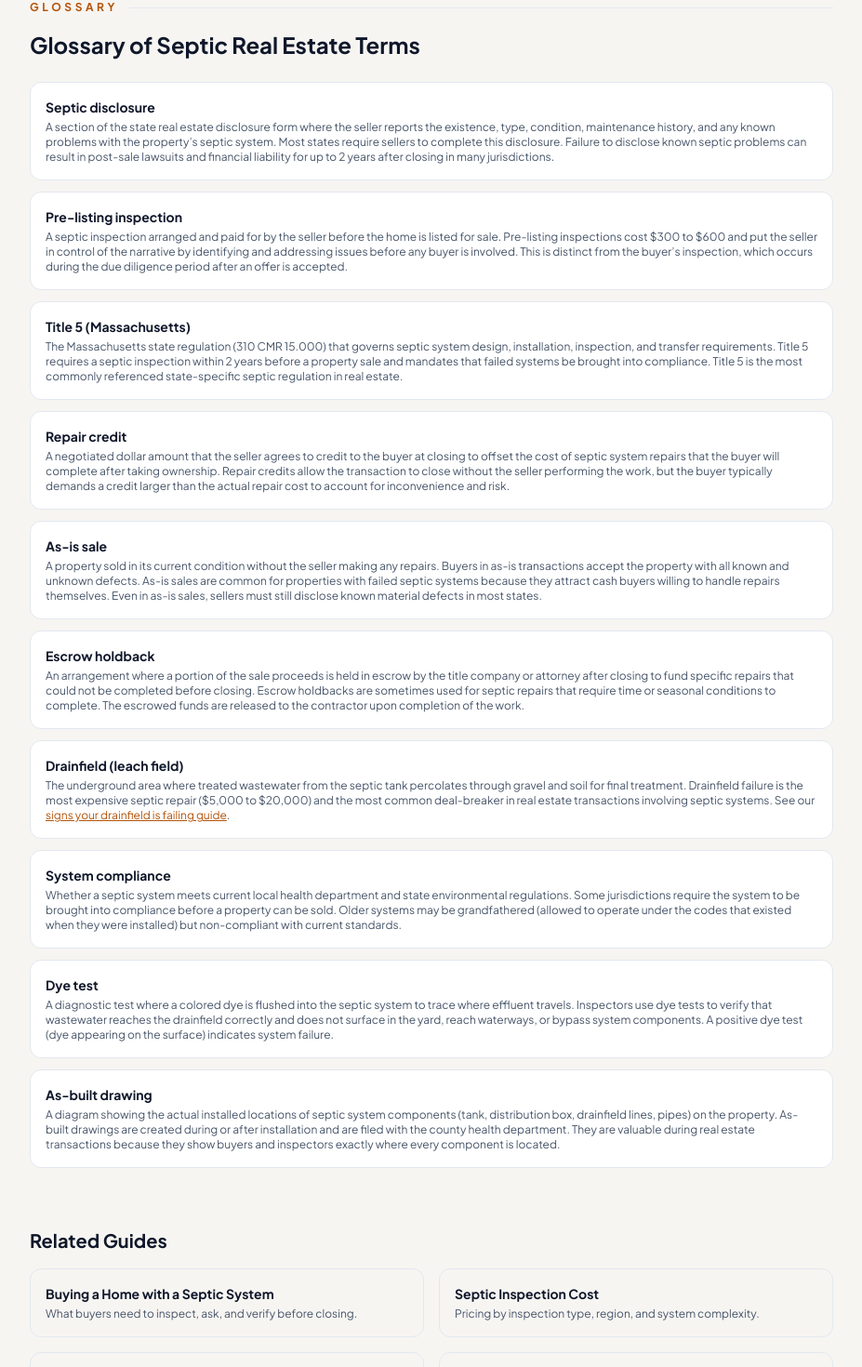
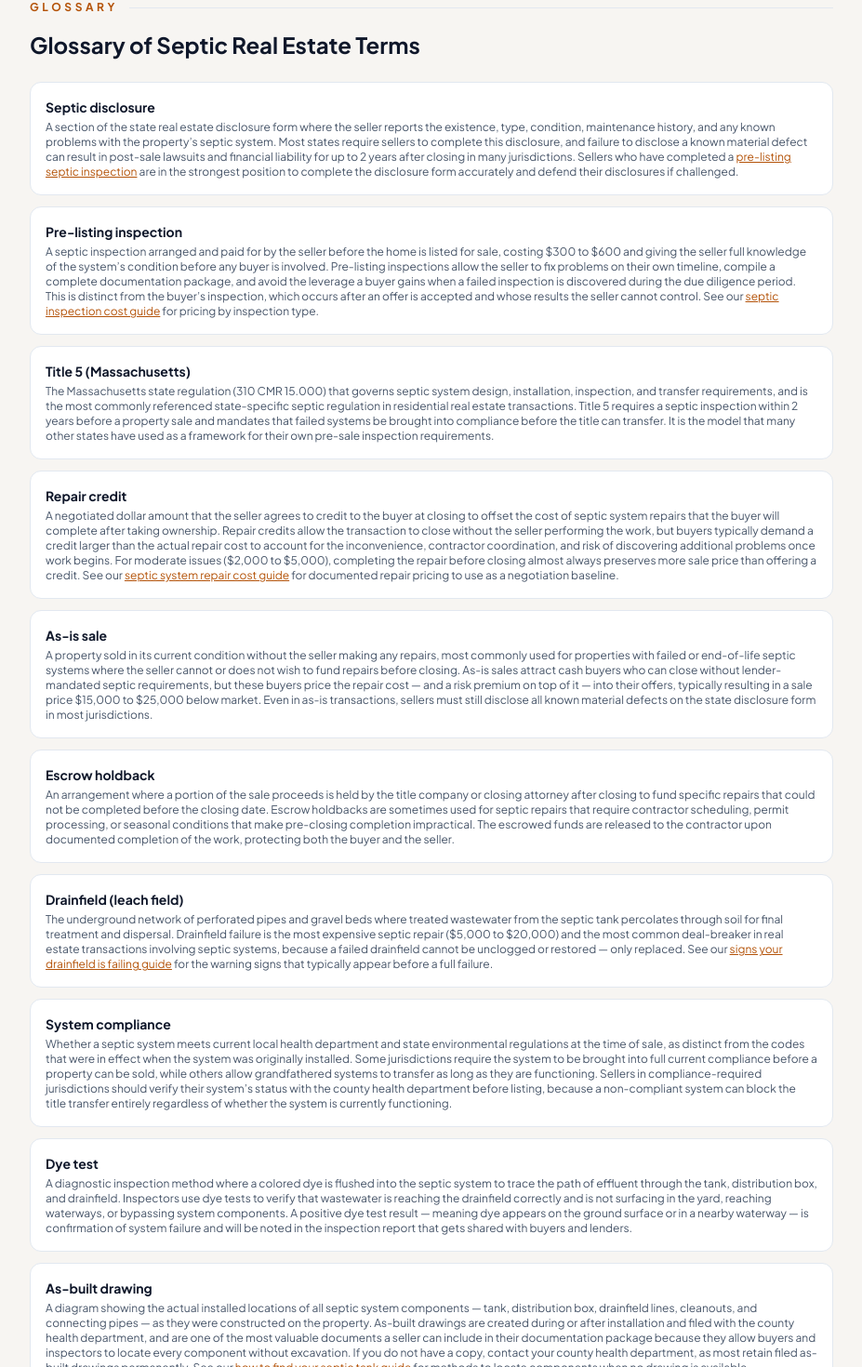
Before and after one commit to thebasementguide2026/theseptic.guide-, a Next.js app: page /guides/selling-home-with-septic-system in a window 1280 px wide. Shown: the part 8597-10067 px from the top of the page at 93% size, without its empty margins (176-1103 px from the left). Built offline with nearby package versions, Linux system fonts and the light colour scheme.

Commit message:
Expand all 10 glossary definitions on selling-home-with-septic-system page

```diff
--- a/app/guides/selling-home-with-septic-system/page.tsx
+++ b/app/guides/selling-home-with-septic-system/page.tsx
@@ -566,43 +566,43 @@ export default function SellingHomeWithSepticSystem() {
           <div className='space-y-3'>
             <div className='bg-white border border-slate-200 rounded-lg p-4'>
               <h3 className='font-bold text-slate-900 text-sm mb-1'>Septic disclosure</h3>
-              <p className='text-slate-600 text-xs'>A section of the state real estate disclosure form where the seller reports the existence, type, condition, maintenance history, and any known problems with the property&rsquo;s septic system. Most states require sellers to complete this disclosure. Failure to disclose known septic problems can result in post-sale lawsuits and financial liability for up to 2 years after closing in many jurisdictions.</p>
+              <p className='text-slate-600 text-xs'>A section of the state real estate disclosure form where the seller reports the existence, type, condition, maintenance history, and any known problems with the property&rsquo;s septic system. Most states require sellers to complete this disclosure, and failure to disclose a known material defect can result in post-sale lawsuits and financial liability for up to 2 years after closing in many jurisdictions. Sellers who have completed a <Link href='/cost-guides/septic-inspection-cost' className='text-amber-700 underline hover:text-amber-800'>pre-listing septic inspection</Link> are in the strongest position to complete the disclosure form accurately and defend their disclosures if challenged.</p>
             </div>
             <div className='bg-white border border-slate-200 rounded-lg p-4'>
               <h3 className='font-bold text-slate-900 text-sm mb-1'>Pre-listing inspection</h3>
-              <p className='text-slate-600 text-xs'>A septic inspection arranged and paid for by the seller before the home is listed for sale. Pre-listing inspections cost $300 to $600 and put the seller in control of the narrative by identifying and addressing issues before any buyer is involved. This is distinct from the buyer&rsquo;s inspection, which occurs during the due diligence period after an offer is accepted.</p>
+              <p className='text-slate-600 text-xs'>A septic inspection arranged and paid for by the seller before the home is listed for sale, costing $300 to $600 and giving the seller full knowledge of the system&rsquo;s condition before any buyer is involved. Pre-listing inspections allow the seller to fix problems on their own timeline, compile a complete documentation package, and avoid the leverage a buyer gains when a failed inspection is discovered during the due diligence period. This is distinct from the buyer&rsquo;s inspection, which occurs after an offer is accepted and whose results the seller cannot control. See our <Link href='/cost-guides/septic-inspection-cost' className='text-amber-700 underline hover:text-amber-800'>septic inspection cost guide</Link> for pricing by inspection type.</p>
             </div>
             <div className='bg-white border border-slate-200 rounded-lg p-4'>
               <h3 className='font-bold text-slate-900 text-sm mb-1'>Title 5 (Massachusetts)</h3>
-              <p className='text-slate-600 text-xs'>The Massachusetts state regulation (310 CMR 15.000) that governs septic system design, installation, inspection, and transfer requirements. Title 5 requires a septic inspection within 2 years before a property sale and mandates that failed systems be brought into compliance. Title 5 is the most commonly referenced state-specific septic regulation in real estate.</p>
+              <p className='text-slate-600 text-xs'>The Massachusetts state regulation (310 CMR 15.000) that governs septic system design, installation, inspection, and transfer requirements, and is the most commonly referenced state-specific septic regulation in residential real estate transactions. Title 5 requires a septic inspection within 2 years before a property sale and mandates that failed systems be brought into compliance before the title can transfer. It is the model that many other states have used as a framework for their own pre-sale inspection requirements.</p>
             </div>
             <div className='bg-white border border-slate-200 rounded-lg p-4'>
               <h3 className='font-bold text-slate-900 text-sm mb-1'>Repair credit</h3>
-              <p className='text-slate-600 text-xs'>A negotiated dollar amount that the seller agrees to credit to the buyer at closing to offset the cost of septic system repairs that the buyer will complete after taking ownership. Repair credits allow the transaction to close without the seller performing the work, but the buyer typically demands a credit larger than the actual repair cost to account for inconvenience and risk.</p>
+              <p className='text-slate-600 text-xs'>A negotiated dollar amount that the seller agrees to credit to the buyer at closing to offset the cost of septic system repairs that the buyer will complete after taking ownership. Repair credits allow the transaction to close without the seller performing the work, but buyers typically demand a credit larger than the actual repair cost to account for the inconvenience, contractor coordination, and risk of discovering additional problems once work begins. For moderate issues ($2,000 to $5,000), completing the repair before closing almost always preserves more sale price than offering a credit. See our <Link href='/cost-guides/septic-system-repair-cost' className='text-amber-700 underline hover:text-amber-800'>septic system repair cost guide</Link> for documented repair pricing to use as a negotiation baseline.</p>
             </div>
             <div className='bg-white border border-slate-200 rounded-lg p-4'>
               <h3 className='font-bold text-slate-900 text-sm mb-1'>As-is sale</h3>
-              <p className='text-slate-600 text-xs'>A property sold in its current condition without the seller making any repairs. Buyers in as-is transactions accept the property with all known and unknown defects. As-is sales are common for properties with failed septic systems because they attract cash buyers willing to handle repairs themselves. Even in as-is sales, sellers must still disclose known material defects in most states.</p>
+              <p className='text-slate-600 text-xs'>A property sold in its current condition without the seller making any repairs, most commonly used for properties with failed or end-of-life septic systems where the seller cannot or does not wish to fund repairs before closing. As-is sales attract cash buyers who can close without lender-mandated septic requirements, but these buyers price the repair cost &mdash; and a risk premium on top of it &mdash; into their offers, typically resulting in a sale price $15,000 to $25,000 below market. Even in as-is transactions, sellers must still disclose all known material defects on the state disclosure form in most jurisdictions.</p>
             </div>
             <div className='bg-white border border-slate-200 rounded-lg p-4'>
               <h3 className='font-bold text-slate-900 text-sm mb-1'>Escrow holdback</h3>
-              <p className='text-slate-600 text-xs'>An arrangement where a portion of the sale proceeds is held in escrow by the title company or attorney after closing to fund specific repairs that could not be completed before closing. Escrow holdbacks are sometimes used for septic repairs that require time or seasonal conditions to complete. The escrowed funds are released to the contractor upon completion of the work.</p>
+              <p className='text-slate-600 text-xs'>An arrangement where a portion of the sale proceeds is held by the title company or closing attorney after closing to fund specific repairs that could not be completed before the closing date. Escrow holdbacks are sometimes used for septic repairs that require contractor scheduling, permit processing, or seasonal conditions that make pre-closing completion impractical. The escrowed funds are released to the contractor upon documented completion of the work, protecting both the buyer and the seller.</p>
             </div>
             <div className='bg-white border border-slate-200 rounded-lg p-4'>
               <h3 className='font-bold text-slate-900 text-sm mb-1'>Drainfield (leach field)</h3>
-              <p className='text-slate-600 text-xs'>The underground area where treated wastewater from the septic tank percolates through gravel and soil for final treatment. Drainfield failure is the most expensive septic repair ($5,000 to $20,000) and the most common deal-breaker in real estate transactions involving septic systems. See our <Link href='/problems/drainfield-failing' className='text-amber-700 underline hover:text-amber-800'>signs your drainfield is failing guide</Link>.</p>
+              <p className='text-slate-600 text-xs'>The underground network of perforated pipes and gravel beds where treated wastewater from the septic tank percolates through soil for final treatment and dispersal. Drainfield failure is the most expensive septic repair ($5,000 to $20,000) and the most common deal-breaker in real estate transactions involving septic systems, because a failed drainfield cannot be unclogged or restored &mdash; only replaced. See our <Link href='/problems/drainfield-failing' className='text-amber-700 underline hover:text-amber-800'>signs your drainfield is failing guide</Link> for the warning signs that typically appear before a full failure.</p>
             </div>
             <div className='bg-white border border-slate-200 rounded-lg p-4'>
               <h3 className='font-bold text-slate-900 text-sm mb-1'>System compliance</h3>
-              <p className='text-slate-600 text-xs'>Whether a septic system meets current local health department and state environmental regulations. Some jurisdictions require the system to be brought into compliance before a property can be sold. Older systems may be grandfathered (allowed to operate under the codes that existed when they were installed) but non-compliant with current standards.</p>
+              <p className='text-slate-600 text-xs'>Whether a septic system meets current local health department and state environmental regulations at the time of sale, as distinct from the codes that were in effect when the system was originally installed. Some jurisdictions require the system to be brought into full current compliance before a property can be sold, while others allow grandfathered systems to transfer as long as they are functioning. Sellers in compliance-required jurisdictions should verify their system&rsquo;s status with the county health department before listing, because a non-compliant system can block the title transfer entirely regardless of whether the system is currently functioning.</p>
             </div>
             <div className='bg-white border border-slate-200 rounded-lg p-4'>
               <h3 className='font-bold text-slate-900 text-sm mb-1'>Dye test</h3>
-              <p className='text-slate-600 text-xs'>A diagnostic test where a colored dye is flushed into the septic system to trace where effluent travels. Inspectors use dye tests to verify that wastewater reaches the drainfield correctly and does not surface in the yard, reach waterways, or bypass system components. A positive dye test (dye appearing on the surface) indicates system failure.</p>
+              <p className='text-slate-600 text-xs'>A diagnostic inspection method where a colored dye is flushed into the septic system to trace the path of effluent through the tank, distribution box, and drainfield. Inspectors use dye tests to verify that wastewater is reaching the drainfield correctly and is not surfacing in the yard, reaching waterways, or bypassing system components. A positive dye test result &mdash; meaning dye appears on the ground surface or in a nearby waterway &mdash; is confirmation of system failure and will be noted in the inspection report that gets shared with buyers and lenders.</p>
             </div>
             <div className='bg-white border border-slate-200 rounded-lg p-4'>
               <h3 className='font-bold text-slate-900 text-sm mb-1'>As-built drawing</h3>
-              <p className='text-slate-600 text-xs'>A diagram showing the actual installed locations of septic system components (tank, distribution box, drainfield lines, pipes) on the property. As-built drawings are created during or after installation and are filed with the county health department. They are valuable during real estate transactions because they show buyers and inspectors exactly where every component is located.</p>
+              <p className='text-slate-600 text-xs'>A diagram showing the actual installed locations of all septic system components &mdash; tank, distribution box, drainfield lines, cleanouts, and connecting pipes &mdash; as they were constructed on the property. As-built drawings are created during or after installation and filed with the county health department, and are one of the most valuable documents a seller can include in their documentation package because they allow buyers and inspectors to locate every component without excavation. If you do not have a copy, contact your county health department, as most retain filed as-built drawings permanently. See our <Link href='/articles/how-to-find-your-septic-tank' className='text-amber-700 underline hover:text-amber-800'>how to find your septic tank guide</Link> for methods to locate components when no drawing is available.</p>
             </div>
           </div>
         </div>
```
